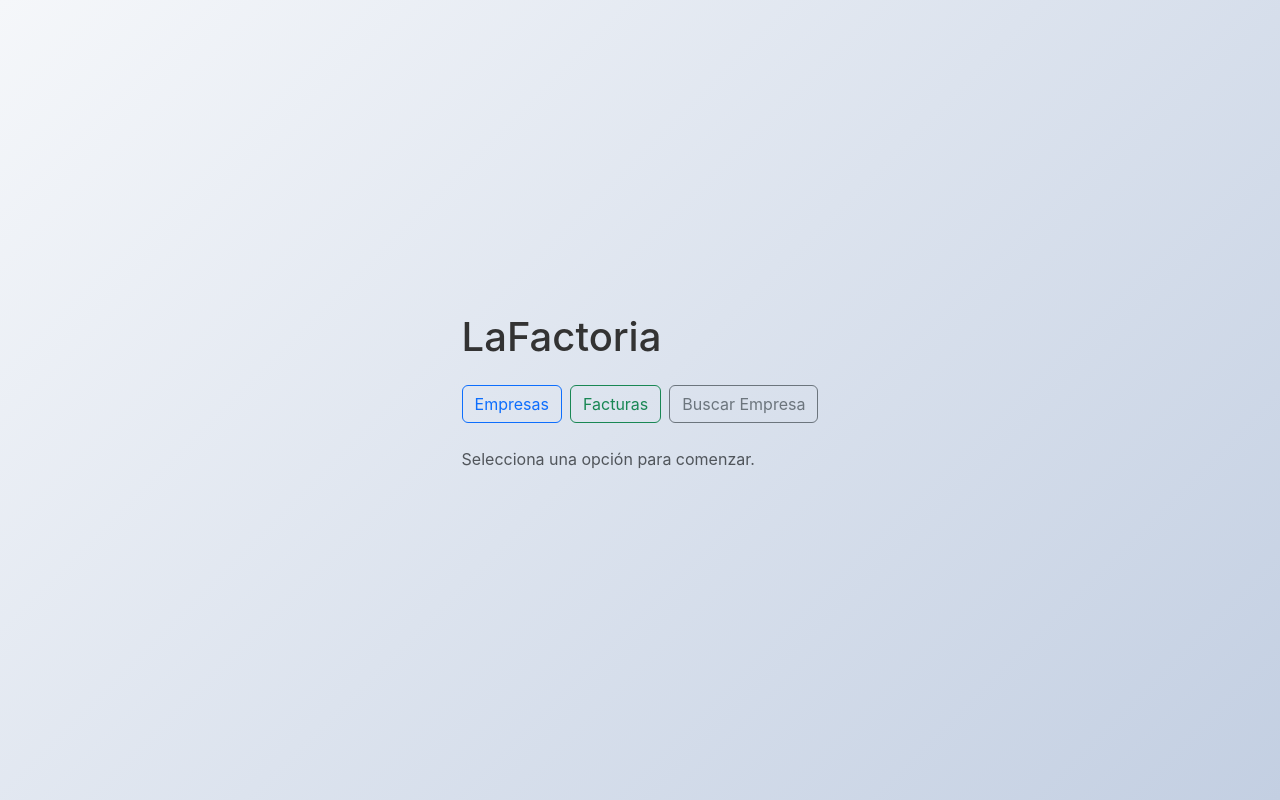
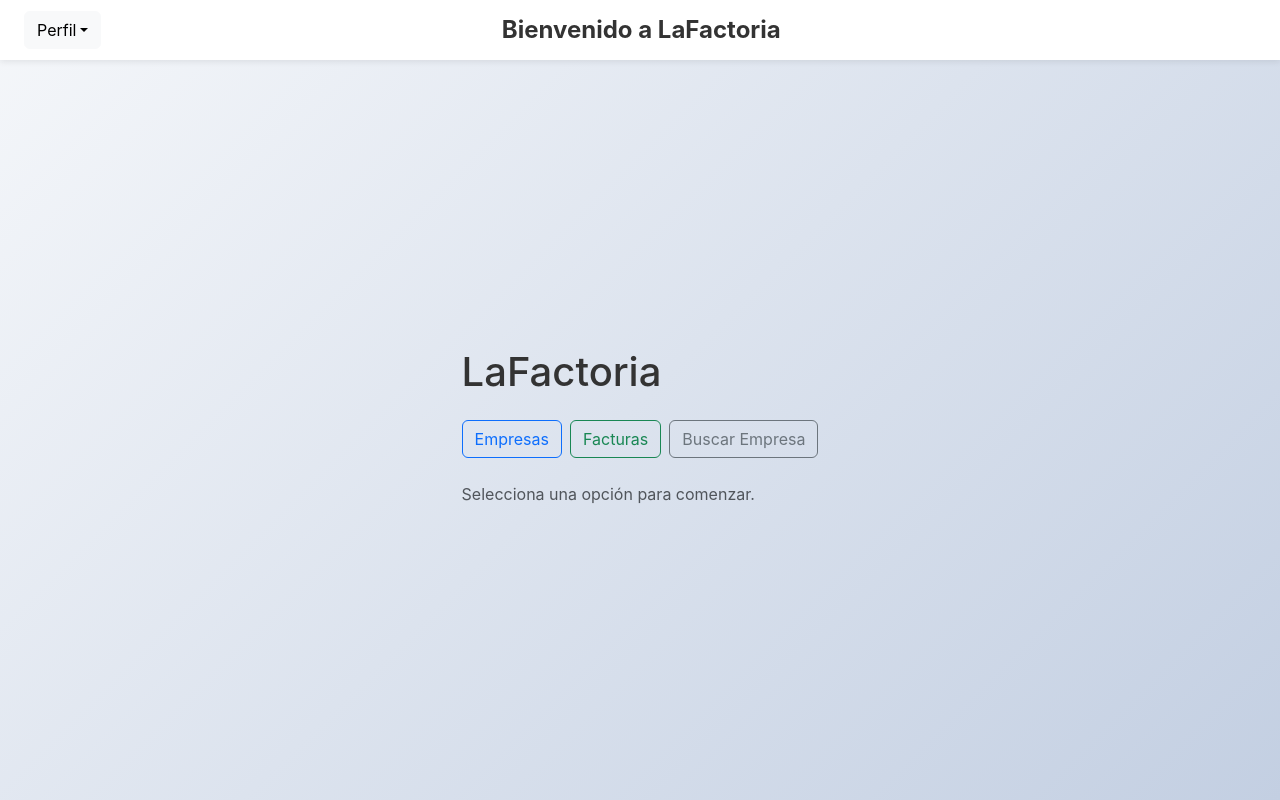
Before and after one commit to Pamtom21/Empresariales_2-LAFACTORIA-, a React (Create React App) app in the folder frontend-lafactoria/: page /dashboard in a window 1280 px wide. Built offline with nearby package versions, Linux system fonts and the light colour scheme; no server answers.

Commit message:
se agreggo un header donde se agrega un perfil que no arroja nada ahi hare el frontend de eso,,, lo otro creo que se rompio el backend ya que no puedo registrar nada xd

```diff
--- /dev/null
+++ b/frontend-lafactoria/src/Header.css
@@ -0,0 +1,21 @@
+.lafact-header {
+  position: fixed;
+  top: 0;
+  left: 0;
+  right: 0;
+  height: 60px;
+  background-color: #ffffff;
+  box-shadow: 0 2px 6px rgba(0, 0, 0, 0.08);
+  z-index: 1000;
+}
+
+.lafact-title {
+  font-size: 1.5rem;
+  font-weight: 700;
+  color: #333;
+}
+
+.perfil-btn {
+  font-weight: 500;
+  font-size: 0.9rem;
+}
--- a/frontend-lafactoria/src/components/Dashboard/page.jsx
+++ b/frontend-lafactoria/src/components/Dashboard/page.jsx
@@ -3,9 +3,13 @@ import { Routes, Route, Link } from 'react-router-dom';
 import EmpresaForm from '../EmpresaForm/page.jsx';
 import FacturaForm from '../FacturaForm/page.jsx';
 import BuscarEmpresa from '../BuscarEmpresa/page.jsx';
+import Header from '../Header';
 
 function Dashboard() {
   return (
+    <>
+      <Header />
+      <div style={{ paddingTop: '70px' }}>
     <div className="container py-4">
       <h1 className="mb-4">LaFactoria</h1>
 
@@ -21,7 +25,8 @@ function Dashboard() {
         <Route path="buscar" element={<BuscarEmpresa />} />
         <Route path="" element={<p className="text-muted">Selecciona una opción para comenzar.</p>} />
       </Routes>
-    </div>
+    </div></div>
+    </>
   );
 }
 
--- a/frontend-lafactoria/src/components/FacturaForm/page.jsx
+++ b/frontend-lafactoria/src/components/FacturaForm/page.jsx
@@ -7,8 +7,7 @@ function FacturaForm() {
   const [form, setForm] = useState({
     empresa_id: '',
     valor_neto: '',
-    valor_con_iva: '',
-    productos: ''
+    producto: ''
   });
 
   useEffect(() => {
@@ -26,30 +25,32 @@ function FacturaForm() {
 
   const handleSubmit = async (e) => {
     e.preventDefault();
-    let productosParsed = null;
-    try {
-      productosParsed = JSON.parse(form.productos || '[]');
-    } catch (err) {
-      return alert("❌ El campo productos debe ser un JSON válido.");
-    }
+
+    const productosParsed = [{ nombre: form.producto }];
 
     const res = await fetch(`${API}/facturas`, {
       method: 'POST',
       headers: { 'Content-Type': 'application/json' },
-      body: JSON.stringify({ ...form, productos: productosParsed })
+      body: JSON.stringify({
+        empresa_id: form.empresa_id,
+        valor_neto: form.valor_neto,
+        productos: productosParsed
+      })
     });
 
     if (res.ok) {
-      alert("✅ Factura creada correctamente");
-      setForm({ empresa_id: '', valor_neto: '', valor_con_iva: '', productos: '' });
+      const data = await res.json();
+      alert(`✅ Factura creada. Valor con IVA: $${data.valor_con_iva}`);
+      setForm({ empresa_id: '', valor_neto: '', producto: '' });
     } else {
       alert("❌ Error al crear factura");
     }
   };
 
+
   return (
-    <div className="card p-4 shadow-sm mb-4">
-      <h2 className="mb-3">Crear Factura</h2>
+    <div className="card p-4 shadow-sm mb-5" style={{ maxWidth: '500px', margin: 'auto' }}>
+      <h2 className="mb-4 text-center fw-bold text-primary">Nueva Factura</h2>
       <form onSubmit={handleSubmit}>
         <div className="mb-3">
           <label className="form-label">Empresa</label>
@@ -73,36 +74,41 @@ function FacturaForm() {
             className="form-control"
             name="valor_neto"
             type="number"
+            min="0"
             value={form.valor_neto}
             onChange={handleChange}
             required
           />
         </div>
-
         <div className="mb-3">
           <label className="form-label">Valor con IVA</label>
           <input
             className="form-control"
             name="valor_con_iva"
             type="number"
+            min="0"
             value={form.valor_con_iva}
+            readOnly
+          />
+        </div>
+
+
+
+        <div className="mb-4">
+          <label className="form-label">Nombre del Producto</label>
+          <input
+            className="form-control"
+            name="producto"
+            placeholder="Ej: Monitor LG"
+            value={form.producto}
             onChange={handleChange}
             required
           />
         </div>
 
-        <div className="mb-3">
-          <label className="form-label">Productos (JSON)</label>
-          <textarea
-            className="form-control"
-            name="productos"
-            placeholder='[{"nombre": "prod1", "precio": 1000}]'
-            value={form.productos}
-            onChange={handleChange}
-          />
-        </div>
-
-        <button className="btn btn-success" type="submit">Generar Factura</button>
+        <button className="btn btn-success w-100" type="submit">
+          💾 Generar Factura
+        </button>
       </form>
     </div>
   );
--- /dev/null
+++ b/frontend-lafactoria/src/components/Header.jsx
@@ -0,0 +1,30 @@
+import React from 'react';
+import { useNavigate } from 'react-router-dom';
+import { Dropdown } from 'react-bootstrap';
+import '../Header.css';
+
+function Header() {
+  const navigate = useNavigate();
+
+  return (
+    <header className="lafact-header d-flex justify-content-between align-items-center px-4">
+      <Dropdown>
+        <Dropdown.Toggle variant="light" className="perfil-btn">
+          Perfil
+        </Dropdown.Toggle>
+        <Dropdown.Menu>
+          <Dropdown.Item onClick={() => navigate('/Perfil')} >Mi cuenta</Dropdown.Item>
+          <Dropdown.Item>Configuración</Dropdown.Item>
+          <Dropdown.Divider />
+          <Dropdown.Item onClick={() => navigate('/')}>Cerrar sesión</Dropdown.Item>
+        </Dropdown.Menu>
+      </Dropdown>
+
+      <div className="lafact-title text-center flex-grow-1">Bienvenido a LaFactoria</div>
+
+      <div style={{ width: '75px' }}></div> {/* Balance visual */}
+    </header>
+  );
+}
+
+export default Header;
```
Also changed, not shown: frontend-lafactoria/src/components/Perfil/page.jsx (added).
